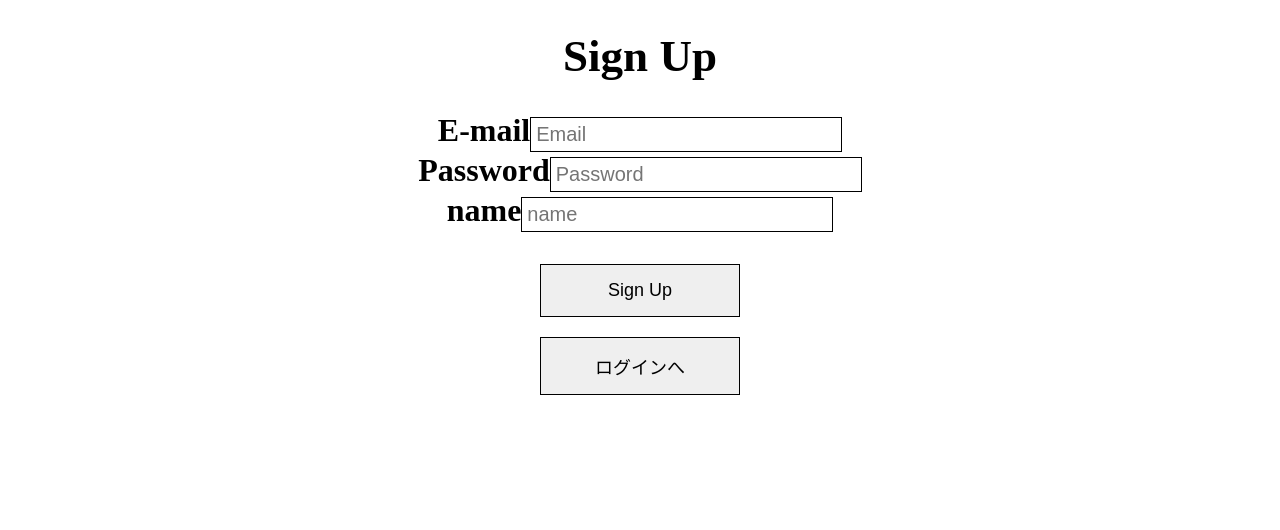
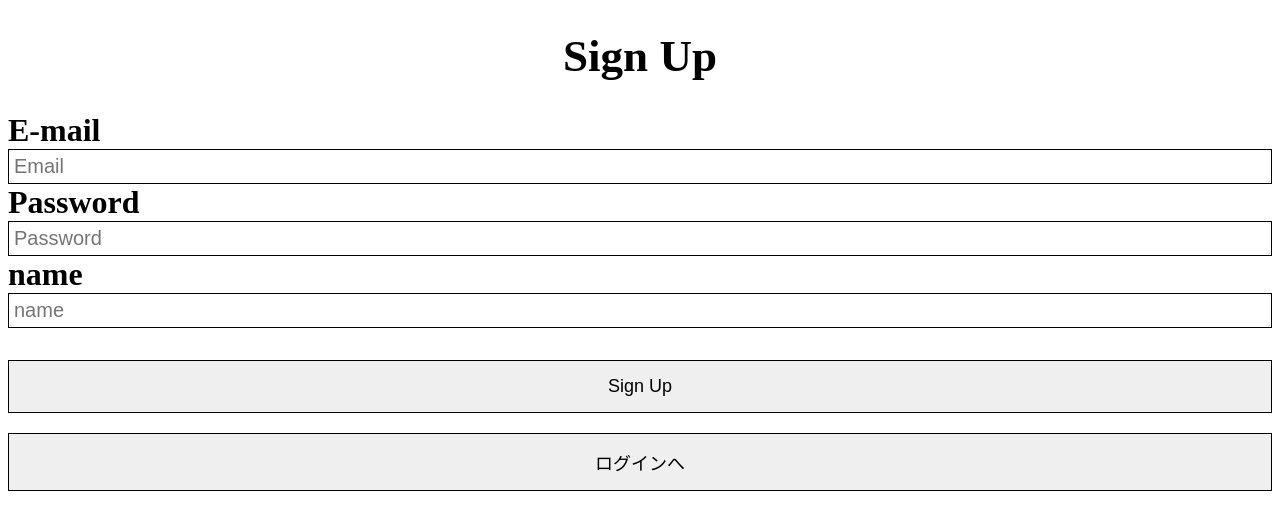
Before and after one commit to takato0520/todo-app, a React (Create React App) app: page /signup in a window 1280 px wide. Shown: the top 530 px of the page. Built offline with nearby package versions, Linux system fonts and the light colour scheme.

Commit message:
styleの変更

```diff
--- a/src/SignUp.jsx
+++ b/src/SignUp.jsx
@@ -33,6 +33,7 @@ const SignUp = ({history}) => {
     const Title = styled.h1`
     text-align: center;
     font-size: 45px;
+    width: 100%;
     `;
 
     const Wrap = styled.h1`
@@ -40,8 +41,15 @@ const SignUp = ({history}) => {
     flex-direction: column;
     align-items: center;
     `
-    const inputWrapper = styled.div`
-    margin-bottom: 10px;
+    const InputWrap = styled.div`
+    display: flex;
+    flex-direction: column;
+    width: 100%;
+    `
+    const Input = styled.input`
+    padding:5px;
+    font-size:20px;
+    border:1px solid black;
     `
 
     const ButtonWrap = styled.div`
@@ -50,19 +58,14 @@ const SignUp = ({history}) => {
     align-items: center;
     `
     const Button = styled.button`
-    width:200px;
+    width: 100%;
     margin-top:10px;
     margin-bottom:30px;
     padding:15px;
     font-size:18px;
     border:1px solid black;
     `
-    const Input = styled.input`
-    width:300px;
-    padding:5px;
-    font-size:20px;
-    border:1px solid black;
-    `
+
 
 
     return (
@@ -70,7 +73,7 @@ const SignUp = ({history}) => {
             <Title>Sign Up</Title>
             <form onSubmit={handleSubmit}>
                 <Wrap>
-                    <div>
+                    <InputWrap>
                         <label htmlFor='email'>E-mail</label>
                         <Input
                             onChange={e => setEmail(e.target.value)}
@@ -79,8 +82,8 @@ const SignUp = ({history}) => {
                             id='email'
                             placeholder='Email'
                         />
-                    </div>
-                    <div>
+                    </InputWrap>
+                    <InputWrap>
                         <label htmlFor='password'>Password</label>
                         <Input
                             onChange={e => setPassword(e.target.value)}
@@ -89,8 +92,8 @@ const SignUp = ({history}) => {
                             id='password'
                             placeholder='Password'
                         />
-                    </div>
-                    <div>
+                    </InputWrap>
+                    <InputWrap>
                         <label htmlFor='name'>name</label>
                         <Input
                             onChange={e => setName(e.target.value)}
@@ -99,7 +102,7 @@ const SignUp = ({history}) => {
                             id='name'
                             placeholder='name'
                         />
-                    </div>
+                    </InputWrap>
                 </Wrap>
                 <ButtonWrap>
                     <Button style={{marginBottom: 10}} type='submit'>Sign Up</Button>
--- a/src/config/firebase.js
+++ b/src/config/firebase.js
@@ -3,13 +3,12 @@ import 'firebase/auth'
 
 
 const firebaseConfig = {
-    apiKey: "AIzaSyCAhaauu7LlTBLrgJxxueJQC9F8MDLPuEg",
-    authDomain: "todoapp-test-ca880.firebaseapp.com",
-    projectId: "todoapp-test-ca880",
-    storageBucket: "todoapp-test-ca880.appspot.com",
-    messagingSenderId: "20493954097",
-    appId: "1:20493954097:web:fe437b879e654d17443910",
-    measurementId: "G-QM08N8SL57"
+    apiKey: "AIzaSyBL-wvFER7dwaeSEIjCJ5ZcsrRs8UYxTDI",
+    authDomain: "todoapp-4c0ba.firebaseapp.com",
+    projectId: "todoapp-4c0ba",
+    storageBucket: "todoapp-4c0ba.appspot.com",
+    messagingSenderId: "157398747241",
+    appId: "1:157398747241:web:65cbb5237ae4d826e97af8"
 }
 firebase.initializeApp(firebaseConfig)
 
```
